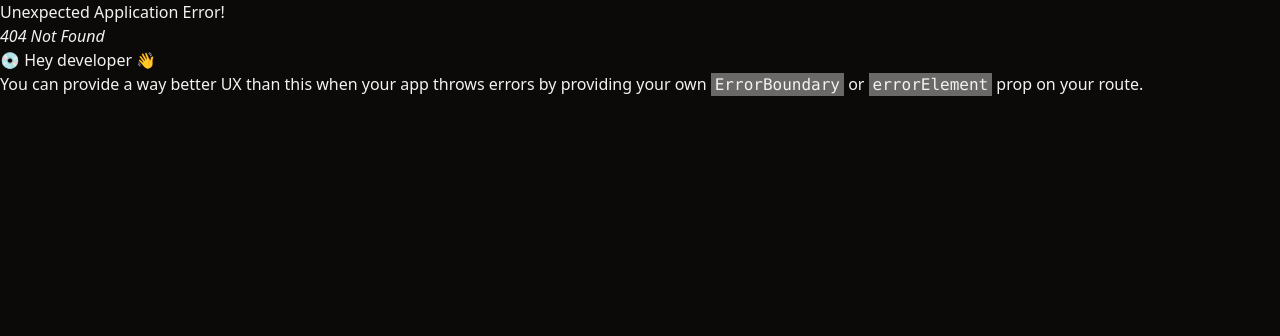
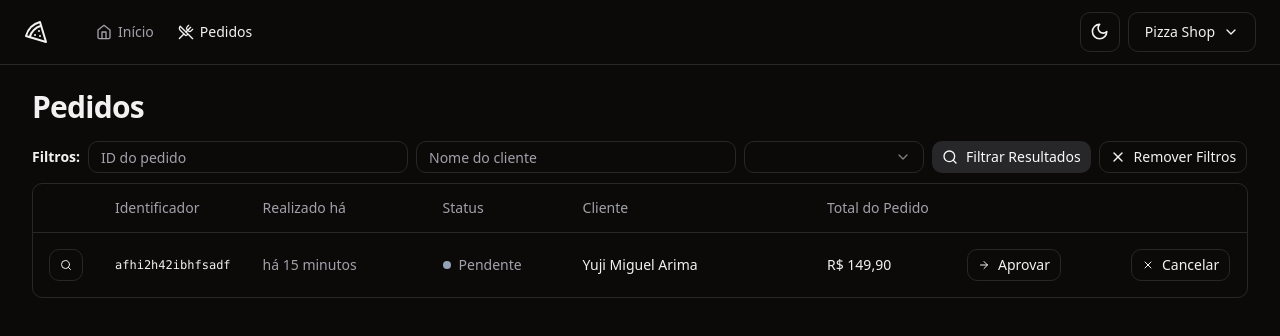
Before and after one commit to arimayuji/pizzashop-web, a React (Vite) app: page /orders in a window 1280 px wide. Before the commit this address had no page. Shown: the top 336 px of the page. Built offline with nearby package versions, Linux system fonts and the light colour scheme.

Commit message:
package imports

```diff
--- a/package.json
+++ b/package.json
@@ -13,6 +13,7 @@
     "@hookform/resolvers": "^3.3.4",
     "@radix-ui/react-dropdown-menu": "^2.0.6",
     "@radix-ui/react-label": "^2.0.2",
+    "@radix-ui/react-select": "^2.0.0",
     "@radix-ui/react-separator": "^1.0.3",
     "@radix-ui/react-slot": "^1.0.2",
     "class-variance-authority": "^0.7.0",
--- a/src/components/ui/button.tsx
+++ b/src/components/ui/button.tsx
@@ -22,6 +22,7 @@
       size: {
         default: 'h-10 px-4 py-2',
         sm: 'h-9 rounded-md px-3',
+        xs: 'h-8 px-2.5',
         lg: 'h-11 rounded-md px-8',
         icon: 'h-10 w-10',
       },
--- a/src/routes.tsx
+++ b/src/routes.tsx
@@ -3,6 +3,7 @@
 import { AppLayout } from './pages/_layouts/app'
 import { AuthLayout } from './pages/_layouts/auth'
 import { Dashboard } from './pages/app/dashboard'
+import { Orders } from './pages/app/orders/orders'
 import { SignIn } from './pages/auth/sign-in'
 import { SignUp } from './pages/auth/sign-up'
 
@@ -15,6 +16,7 @@
         path: '/',
         element: <Dashboard />,
       },
+      { path: '/orders', element: <Orders /> },
     ],
   },
   {
```
Also changed, not shown: 1 other file (tests, documents, lock files or other folders).
